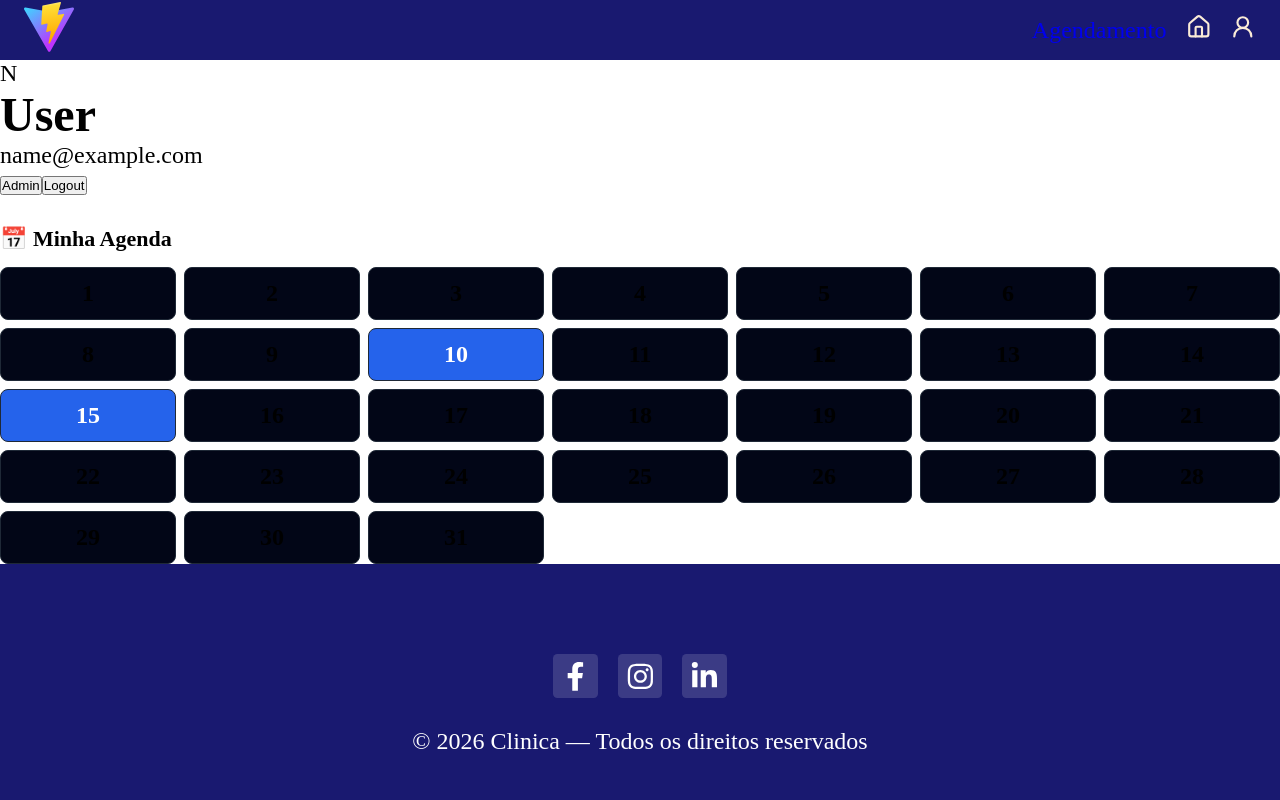
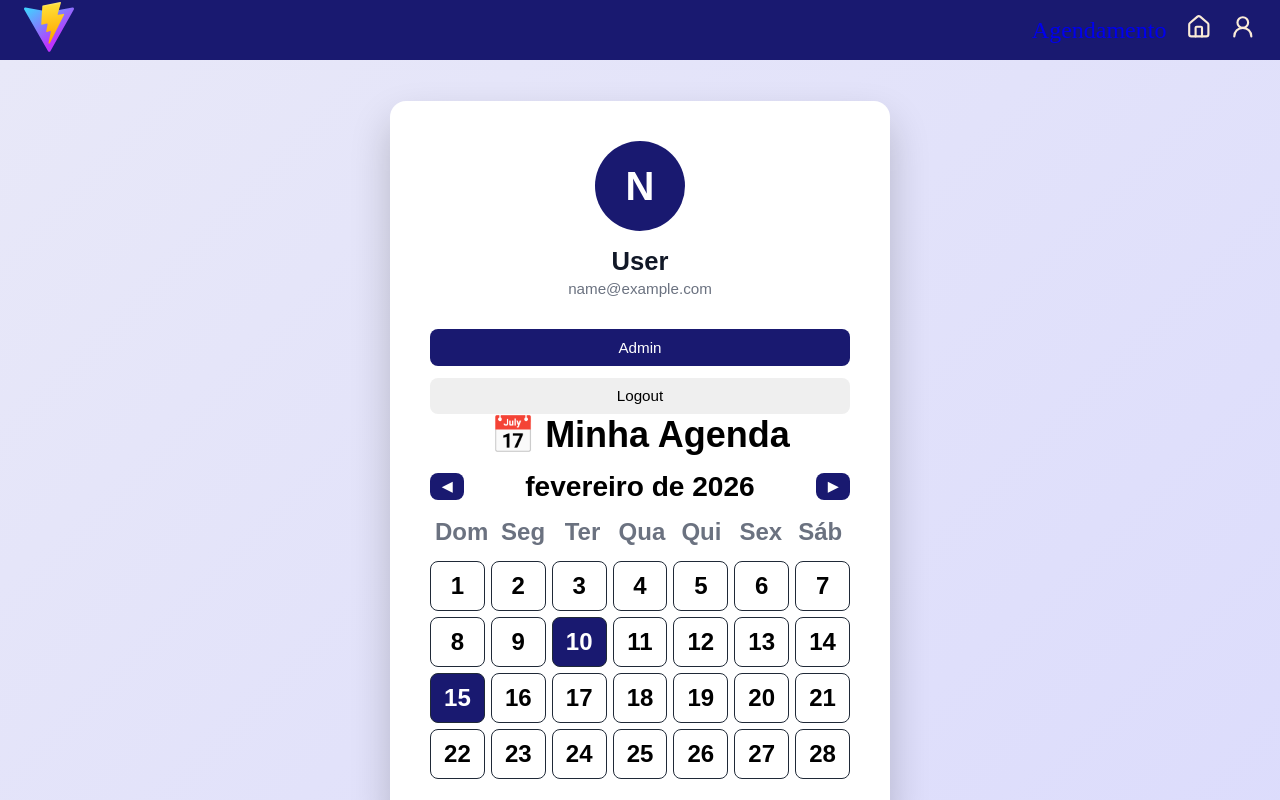
Before and after one commit to vitorsac13/clinica, a React (Vite) app in the folder frontend/: page /profile in a window 1280 px wide. Shown: the top 800 px of the page. Built offline with nearby package versions, Linux system fonts and the light colour scheme; sample sign-in values are in the browser's storage.

Commit message:
Update page Profile Agenda

```diff
--- a/frontend/src/pages/profile/page.jsx
+++ b/frontend/src/pages/profile/page.jsx
@@ -9,6 +9,7 @@ export default function Profile() {
     const authData = JSON.parse(localStorage.getItem("auth"))
 
     const [consultas, setConsultas] = useState([])
+    const [currentDate, setCurrentDate] = useState(new Date())
     const [selectedDate, setSelectedDate] = useState(null)
 
     useEffect(() => {
@@ -37,6 +38,18 @@ export default function Profile() {
         ])
     }, [])
 
+  	// CONSULTAS DO DIA
+    const consultasDoDia = consultas.filter(c => c.data === selectedDate)
+
+    // FUNÇÕES DE NAVEGAÇÃO
+    const prevMonth = () => {
+    setCurrentDate(new Date(currentDate.getFullYear(), currentDate.getMonth() - 1, 1))
+    }
+
+    const nextMonth = () => {
+    setCurrentDate(new Date(currentDate.getFullYear(), currentDate.getMonth() + 1, 1))
+    }
+
     const handleLogout = () => {
         logout()
         navigate("/")
@@ -44,14 +57,24 @@ export default function Profile() {
 
 	const handleEdit = () => navigate("/admin")
 
-  // GERAR CALENDÁRIO DO MÊS
-  const daysInMonth = new Date().getDate()
-  const month = new Date().getMonth()
-  const year = new Date().getFullYear()
+	// GERAR DIAS DO MÊS
+	const year = currentDate.getFullYear()
+	const month = currentDate.getMonth()
 
-  const calendarDays = Array.from({ length: 31 }, (_, i) => i + 1)
+	const firstDay = new Date(year, month, 1).getDay() // 0 = domingo
+	const daysInMonth = new Date(year, month + 1, 0).getDate()
 
-  const consultasDoDia = consultas.filter(c => c.data === selectedDate)
+	const calendarDays = []
+
+	// Dias vazios antes do mês começar
+	for (let i = 0; i < firstDay; i++) {
+	calendarDays.push(null)
+	}
+
+	// Dias do mês
+	for (let day = 1; day <= daysInMonth; day++) {
+	calendarDays.push(day)
+	}
 
 	return (
 		<div className={styles.profileContainer}>
@@ -79,12 +102,30 @@ export default function Profile() {
 			</button>
 			</div>
 
-        {/* AGENDA GOOGLE CALENDAR */}
+			{/* 🗓️ AGENDA GOOGLE CALENDAR REAL */}
 			<h2 className={styles.calendarTitle}>📅 Minha Agenda</h2>
 
+			<div className={styles.calendarHeader}>
+			<button className={styles.navBtn} onClick={prevMonth}>◀</button>
+			<h3>
+				{currentDate.toLocaleString("pt-BR", { month: "long", year: "numeric" })}
+			</h3>
+			<button className={styles.navBtn} onClick={nextMonth}>▶</button>
+			</div>
+
+			{/* DIAS DA SEMANA */}
+			<div className={styles.weekDays}>
+			{["Dom", "Seg", "Ter", "Qua", "Qui", "Sex", "Sáb"].map(d => (
+				<div key={d} className={styles.weekDay}>{d}</div>
+			))}
+			</div>
+
+			{/* GRID DO CALENDÁRIO */}
 			<div className={styles.calendarGrid}>
-          {calendarDays.map(day => {
-            const dateStr = `${year}-${String(month+1).padStart(2,'0')}-${String(day).padStart(2,'0')}`
+			{calendarDays.map((day, index) => {
+				if (!day) return <div key={index} className={styles.emptyDay}></div>
+
+				const dateStr = `${year}-${String(month+1).padStart(2,"0")}-${String(day).padStart(2,"0")}`
 				const hasConsulta = consultas.some(c => c.data === dateStr)
 
 				return (
--- a/frontend/src/pages/profile/page.module.css
+++ b/frontend/src/pages/profile/page.module.css
@@ -1,21 +1,137 @@
-/* CALENDAR */
-.calendarTitle {
-  margin-top: 30px;
-  font-size: 22px;
+.profileContainer {
+    min-height: 100vh;
+    background: linear-gradient(135deg, #e8e8f8, #dcdcfc);
+    display: flex;
+    align-items: center;
+    justify-content: center;
+    font-family: Arial, Helvetica, sans-serif;
+}
+
+.profileCard {
+    background: #ffffff;
+    width: 100%;
+    max-width: 420px;
+    padding: 2.5rem;
+    border-radius: 16px;
+    box-shadow: 0 20px 40px rgba(0, 0, 0, 0.2);
+    text-align: center;
+}
+
+.profileAvatar {
+    width: 90px;
+    height: 90px;
+    border-radius: 50%;
+    background: midnightblue;
+    color: #ffffff;
+    font-size: 2.5rem;
+    font-weight: bold;
+    display: flex;
+    align-items: center;
+    justify-content: center;
+    margin: 0 auto 1rem auto;
+}
+
+.profileName {
+    font-size: 1.6rem;
+    margin-bottom: 0.25rem;
+    color: #111827;
+}
+
+.profileEmail {
+    font-size: 0.95rem;
+    color: #6b7280;
+    margin-bottom: 2rem;
+}
+
+.profileAction {
+    display: flex;
+    flex-direction: column;
+    gap: 0.75rem;
+    width: 100%;
+}
+
+.adminBtn {
+    color: white;
+    background-color: midnightblue;
+}
+
+.adminBtn:hover {
+    background-color: #163a9c;
+}
+
+.btn {
+    padding: 0.6rem 1.4rem;
+    border-radius: 8px;
+    border: none;
+    cursor: pointer;
+    font-size: 0.95rem;
+    font-weight: 500;
+    transition: all 0.2s ease;
+
+}
+
+.btn-secondary {
+    background: #e5e7eb;
+    color: midnightblue;
+}
+
+.btn-secondary:hover {
+    background: #d1d5db;
+}
+
+.btn-danger {
+    background: #ef4444;
+    color: #ffffff;
+}
+
+.btn-danger:hover {
+    background: #dc2626;
+}
+
+/* HEADER */
+.calendarHeader {
+  display: flex;
+  align-items: center;
+  justify-content: space-between;
+  margin-top: 15px;
+}
+
+.navBtn {
+  background: midnightblue;
+  color: white;
+  border: none;
+  padding: 6px 12px;
+  border-radius: 8px;
+  cursor: pointer;
   font-weight: bold;
 }
 
+/* DIAS DA SEMANA */
+.weekDays {
+  display: grid;
+  grid-template-columns: repeat(7, 1fr);
+  margin-top: 10px;
+  font-weight: bold;
+  text-align: center;
+  color: #6b7280;
+}
+
+.weekDay {
+  padding: 5px;
+}
+
+/* GRID CALENDÁRIO */
 .calendarGrid {
   display: grid;
   grid-template-columns: repeat(7, 1fr);
-  gap: 8px;
-  margin-top: 15px;
+  gap: 6px;
+  margin-top: 10px;
 }
 
 .calendarDay {
-  background: #020617;
+  background: white;
   border: 1px solid #1f2937;
-  padding: 12px;
+  padding: 10px;
   border-radius: 8px;
   text-align: center;
   cursor: pointer;
@@ -25,25 +141,31 @@
 
 .calendarDay:hover {
   background: #1e293b;
+  color: white;
 }
 
 /* DIA COM CONSULTA */
 .hasConsulta {
-  background: #2563eb;
+  background: midnightblue;
   color: white;
 }
 
-/* DETALHES DO DIA */
+/* DIAS VAZIOS */
+.emptyDay {
+  background: transparent;
+}
+
+/* DETALHES */
 .dayDetails {
   margin-top: 20px;
-  background: #020617;
+  background: midnightblue;
+  color: white;
   padding: 15px;
   border-radius: 12px;
-  border: 1px solid #1f2937;
 }
 
 .consultaCard {
-  background: #111827;
+  background: midnightblue;
   padding: 10px;
   border-radius: 10px;
   margin-top: 8px;
```
Lines whose indentation alone changed are shown as unchanged.
